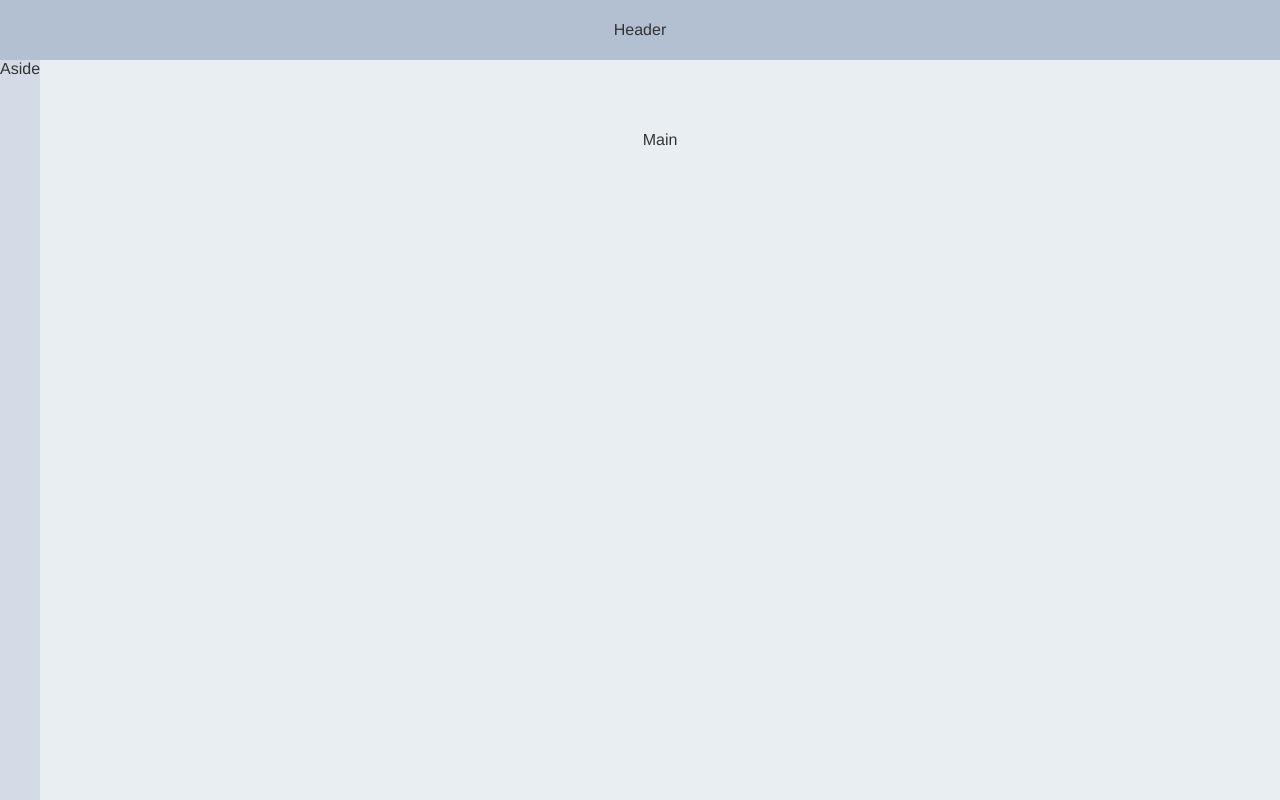
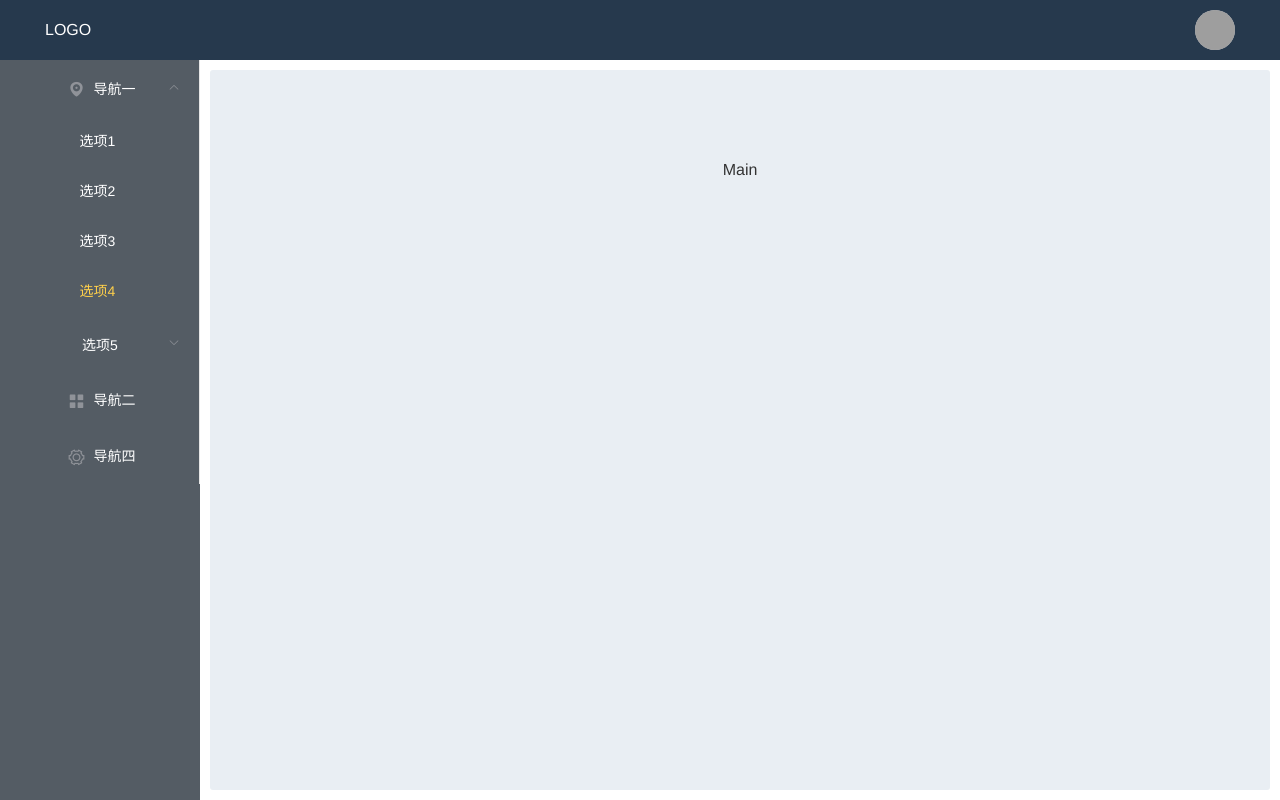
Before and after one commit to wentaoWeb/weite-ts-admin, a Vue app: page /main in a window 1280 px wide. Built offline with nearby package versions, Linux system fonts and the light colour scheme; grey boxes are pictures that could not be loaded.

Commit message:
布局雏形

```diff
--- a/package.json
+++ b/package.json
@@ -11,6 +11,8 @@
     "axios": "^0.21.1",
     "core-js": "^3.6.5",
     "element-plus": "^1.0.2-beta.41",
+    "node-sass": "^6.0.0",
+    "scss": "^0.2.4",
     "vue": "^3.0.0",
     "vue-class-component": "^7.2.6",
     "vue-router": "^4.0.0-0",
--- a/src/layout/Main.vue
+++ b/src/layout/Main.vue
@@ -1,19 +1,49 @@
 <template>
-    <el-container>
-        <el-header>Header</el-header>
+    <div>
         <el-container>
-            <el-aside width="200px">Aside</el-aside>
-            <el-main>Main</el-main>
+            <el-header>
+                <div class="head-left">
+                    LOGO
+                </div>
+                <div class="head-right">
+                    <el-popover
+                        style="width: 120px;min-width: 80px"
+                        placement="bottom"
+                        :width="80"
+                        trigger="hover"
+                        popper-class="popover-user"
+                    >
+                        <template #reference>
+                            <el-avatar shape="circle" src="https://cube.elemecdn.com/0/88/03b0d39583f48206768a7534e55bcpng.png"></el-avatar>
+                        </template>
+
+                        <div>修改密码</div>
+                        <div>退出登录</div>
+                    </el-popover>
+
+                </div>
+            </el-header>
+            <el-container>
+                <el-aside width="200px">
+                    <side/>
+                </el-aside>
+                <el-main>Main</el-main>
+            </el-container>
         </el-container>
-    </el-container>
+    </div>
+
 </template>
 
 <script>
 import {defineComponent} from 'vue'
 
+import Side from './side/Index.vue'
 
 export default defineComponent({
     name: 'login',
+    components: {
+        Side
+    },
     setup() {
 
     }
@@ -22,22 +52,42 @@ export default defineComponent({
 
 <style scoped lang="scss">
 .el-container {
+    background-color: #fff;
     .el-header {
-        background-color: #B3C0D1;
+        background-color: #26394d;
         color: #333;
-        text-align: center;
-        line-height: 60px;
+        display: flex;
+        justify-content: space-between;
+        align-items: center;
+        padding: 0 45px;
+        .head-left {
+            color: #FFFFFF;
+        }
+        .head-right {
+            width: 40px;
+            height: 40px;
+
+            .el-avatar{
+                display: flex;
+                width: 40px;
+                height: 40px;
+            }
+        }
     }
-    .el-container{
+
+    .el-container {
         display: flex;
+
         .el-aside {
-            background-color: #D3DCE6;
+            background-color: #545c64;
             color: #333;
             text-align: center;
             height: calc(100vh - 60px);
         }
 
         .el-main {
+            margin: 10px;
+            border-radius: 3px;
             width: 100%;
             background-color: #E9EEF3;
             color: #333;
--- /dev/null
+++ b/src/layout/side/Index.vue
@@ -0,0 +1,95 @@
+<template>
+    <div>
+        <el-menu default-active="1-4-1" class="el-menu-vertical-demo" @open="handleOpen" @close="handleClose"
+                 background-color="#545c64"
+                 text-color="#fff"
+                 active-text-color="#ffd04b">
+            <el-submenu index="1">
+                <template #title>
+                    <i class="el-icon-location"></i>
+                    <span>导航一</span>
+                </template>
+                <el-menu-item index="1-1">选项1</el-menu-item>
+                <el-menu-item index="1-2">选项2</el-menu-item>
+                <el-menu-item index="1-3">选项3</el-menu-item>
+                <el-menu-item index="1-4-1">选项4</el-menu-item>
+                <el-submenu index="1-5">
+                    <template #title>
+                        <span>选项5</span>
+                    </template>
+                    <el-menu-item-group>
+                        <el-menu-item index="5-1-1">选项5-1</el-menu-item>
+                        <el-menu-item index="5-1-2">选项5-2</el-menu-item>
+                    </el-menu-item-group>
+                    <el-menu-item-group>
+                        <el-menu-item index="5-1-3">选项5-3</el-menu-item>
+                    </el-menu-item-group>
+                    <el-menu-item index="5-1-4-1">选项5-1</el-menu-item>
+                    <el-menu-item index="5-1-4-2">选项5-2</el-menu-item>
+                    <el-menu-item index="5-1-4-3">选项5-3</el-menu-item>
+                    <el-menu-item index="5-1-4-4">选项5-4</el-menu-item>
+                    <el-menu-item index="5-1-4-5">选项5-5</el-menu-item>
+                    <el-menu-item index="5-1-4-6">选项5-6</el-menu-item>
+
+                </el-submenu>
+            </el-submenu>
+            <el-menu-item index="2">
+                <i class="el-icon-menu"></i>
+                <template #title>导航二</template>
+            </el-menu-item>
+            <el-menu-item index="4">
+                <i class="el-icon-setting"></i>
+                <template #title>导航四</template>
+            </el-menu-item>
+        </el-menu>
+    </div>
+</template>
+
+<script>
+import {defineComponent} from 'vue'
+
+
+export default defineComponent({
+    name: 'Side',
+    setup() {
+        const handleOpen = (key, keyPath) => {
+            console.log(key, keyPath);
+        }
+        const handleClose = (key, keyPath) => {
+            console.log(key, keyPath);
+        }
+
+
+        return {
+            handleOpen,
+            handleClose
+        }
+    }
+
+
+})
+</script>
+<style scoped lang="scss">
+.el-menu-vertical-demo {
+    overflow-x: hidden;
+    .el-submenu .el-menu-item, .el-submenu, .el-menu-item {
+        min-width: 200px;
+    }
+
+    .el-submenu__title {
+        display: flex;
+        justify-content: flex-start;
+    }
+
+    .el-menu-item-group__title {
+        padding: 0;
+    }
+    .el-submenu{
+        .el-submenu__title{
+            padding-left: 20px;
+        }
+    }
+
+}
+
+</style>
--- a/src/main.ts
+++ b/src/main.ts
@@ -5,6 +5,7 @@ import store from './store'
 
 import ElementPlus from 'element-plus';
 import "../src/scss/global.scss"
+import 'element-plus/lib/theme-chalk/index.css';
 
 
 const app = createApp(App)
--- a/src/scss/global.scss
+++ b/src/scss/global.scss
@@ -20,3 +20,47 @@ span {
   height: 100%;
   box-sizing: border-box;
 }
+
+
+//美化侧边栏滚动条
+/*定义滚动条高宽及背景 高宽分别对应横竖滚动条的尺寸*/
+.el-aside::-webkit-scrollbar{
+  width: 5px;
+  height: 5px;
+  background-color: #F5F5F5;
+}
+
+/*定义滚动条轨道 内阴影+圆角*/
+.el-aside::-webkit-scrollbar-track {
+  box-shadow: inset 0 0 5px rgba(0, 0, 0, 0.3);
+  -webkit-box-shadow: inset 0 0 6px rgba(0, 0, 0, 0.3);
+  border-radius: 10px;
+  background-color: #F5F5F5;
+}
+
+/*定义滑块 内阴影+圆角*/
+.el-aside::-webkit-scrollbar-thumb{
+  border-radius: 5px;
+  box-shadow: inset 0 0 6px rgba(0, 0, 0, .1);
+  -webkit-box-shadow: inset 0 0 6px rgba(0, 0, 0, .1);
+  background-color: #c8c8c8;
+}
+.el-submenu__title{
+  padding-left: 20px !important;
+}
+
+
+/*其他公共样式*/
+.popover-user{
+  min-width: auto !important;
+  margin: 0;
+  padding: 0;
+  div{
+    line-height: 25px;
+    text-align: center;
+    cursor: pointer;
+    &:hover{
+      color: #42b983;
+    }
+  }
+}
```
Also changed, not shown: 1 other file (tests, documents, lock files or other folders).
